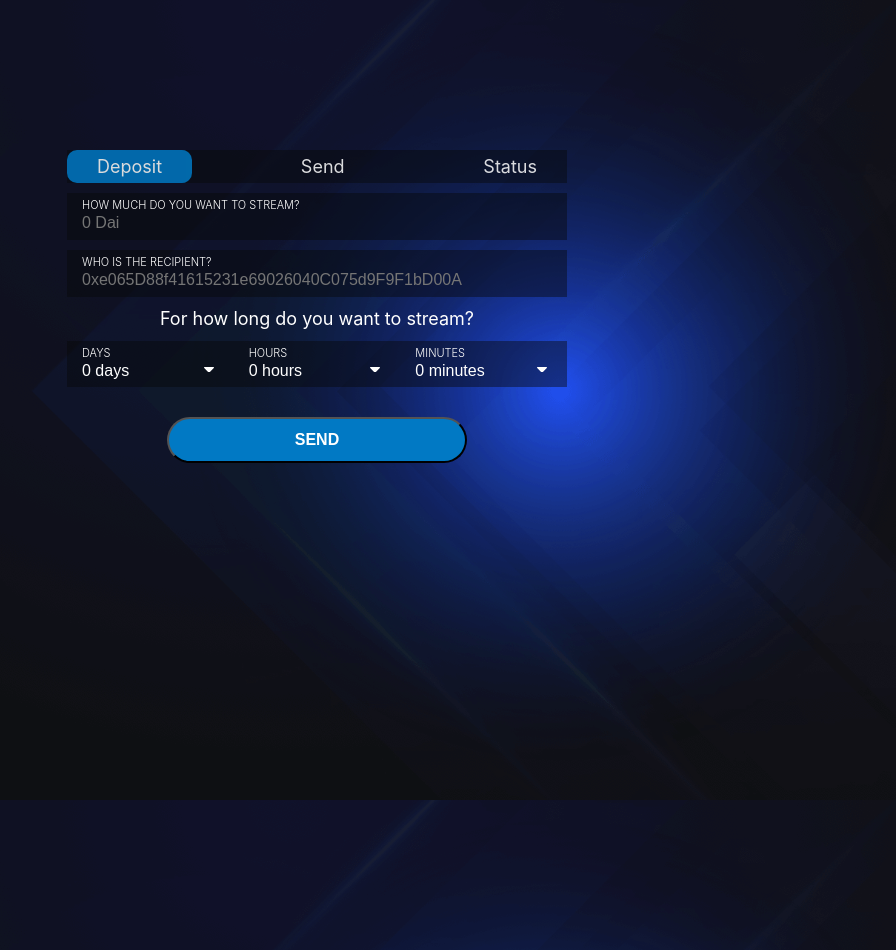
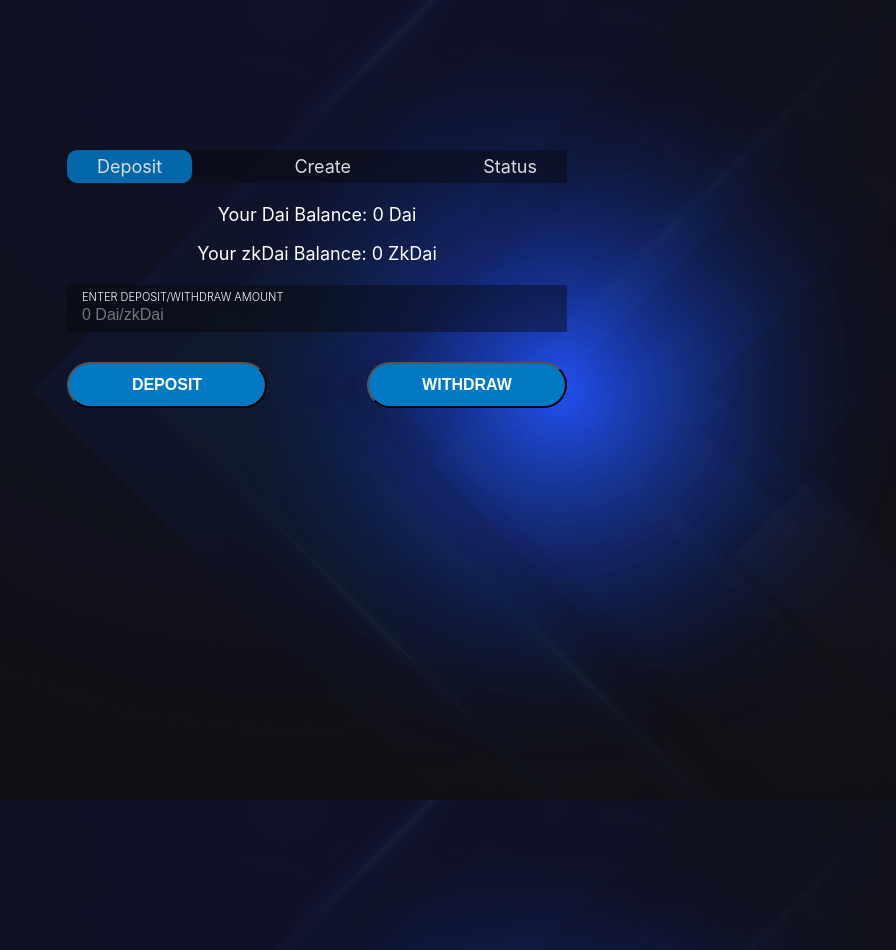
Before and after one commit to TomAFrench/NoteStream, a React (Create React App) app in the folder client/: page / in a window 1280 px wide. Shown: the whole page, without its empty margins (323-1219 px from the left). Built offline with nearby package versions, Linux system fonts and the light colour scheme.

Commit message:
deposit screen

```diff
--- a/client/src/App.js
+++ b/client/src/App.js
@@ -14,13 +14,16 @@ function App() {
   const [accounts, setAccounts] = useState(null);
   const [contract, setContract] = useState(null);
   const [network, setNetwork] = useState(undefined);
-  const [amount, setAmount] = useState(null);
+  const [streamAmount, setStreamAmount] = useState(null);
+  const [depositAmount, setDepositAmount] = useState(null);
   const [recipient, setRecipient] = useState(null);
   const [duration, setDuration] = useState(null);
   const [days, setDays] = useState(null);
   const [hours, setHours] = useState(null);
   const [minutes, setMinutes] = useState(null);
   const [route, setRoute] = useState("deposit");
+  const [daiBalance, setDaiBalance] = useState(0);
+  const [zkdaiBalance, setZkdaiBalance] = useState(0);
 
   useEffect(() => {
     const init = async () => {
@@ -61,7 +64,7 @@ function App() {
             justifyContent: "space-between",
             backgroundColor: "rgba(8, 8, 8, 0.44)",
             alignItems: "center",
-            marginBottom: 10
+            marginBottom: 20
           }}
         >
           <p
@@ -78,17 +81,17 @@ function App() {
             Deposit
           </p>
           <p
-            onClick={() => setRoute("send")}
+            onClick={() => setRoute("create")}
             style={{
               cursor: "pointer",
               margin: 0,
               padding: "5px 30px 5px 30px",
-              backgroundColor: route == "send" ? "#0179C4" : null,
+              backgroundColor: route == "create" ? "#0179C4" : null,
               borderRadius: 10,
               opacity: 0.85
             }}
           >
-            Send
+            Create
           </p>
           <p
             onClick={() => setRoute("status")}
@@ -104,12 +107,15 @@ function App() {
             Status
           </p>
         </div>
+
+        {route == "create" ? (
+          <>
             <div className="input-wrap">
               <label>How much do you want to stream?</label>
               <input
                 type="text"
-            onChange={val => setAmount(val.target.value)}
-            value={amount}
+                onChange={val => setStreamAmount(val.target.value)}
+                value={streamAmount}
                 placeholder="0 Dai"
               />
             </div>
@@ -122,7 +128,9 @@ function App() {
                 placeholder="0xe065D88f41615231e69026040C075d9F9F1bD00A"
               />
             </div>
-        <p style={{ marginBottom: 10 }}>For how long do you want to stream?</p>
+            <p style={{ marginBottom: 10 }}>
+              For how long do you want to stream?
+            </p>
             <div
               style={{
                 display: "flex",
@@ -132,7 +140,10 @@ function App() {
             >
               <div className="input-wrap select-wrap">
                 <label>Days</label>
-            <select value={days} onChange={val => setDays(val.target.value)}>
+                <select
+                  value={days}
+                  onChange={val => setDays(val.target.value)}
+                >
                   {daysOption.map(option => (
                     <option key={option.id} value={option.title}>
                       {option.title}
@@ -143,7 +154,10 @@ function App() {
 
               <div className="input-wrap select-wrap">
                 <label>Hours</label>
-            <select value={hours} onChange={val => setHours(val.target.value)}>
+                <select
+                  value={hours}
+                  onChange={val => setHours(val.target.value)}
+                >
                   {hoursOption.map(option => (
                     <option key={option.id} value={option.title}>
                       {option.title}
@@ -168,10 +182,61 @@ function App() {
 
             <div
               className="backbutton"
-          style={{ display: "flex", justifyContent: "center", marginTop: 20 }}
+              style={{
+                display: "flex",
+                justifyContent: "center",
+                marginTop: 20
+              }}
             >
-          <button onClick={() => window.close()}>Send</button>
+              <button onClick={() => window.close()}>Create stream</button>
             </div>
+          </>
+        ) : null}
+        {route == "deposit" ? (
+          <>
+            <p>
+              Your Dai Balance: {daiBalance} Dai
+            </p>
+            <p style={{ marginBottom: 20 }}>
+              Your zkDai Balance: {zkdaiBalance} ZkDai
+            </p>
+            <div className="input-wrap">
+              <label>Enter deposit/Withdraw amount</label>
+              <input
+                type="text"
+                onChange={val => setDepositAmount(val.target.value)}
+                value={depositAmount}
+                placeholder="0 Dai/zkDai"
+              />
+            </div>
+            <div style={{ display: "flex", justifyContent: "space-between" }}>
+              <div
+                className="backbutton"
+                style={{
+                  display: "flex",
+                  justifyContent: "center",
+                  marginTop: 20
+                }}
+              >
+                <button style={{ width: 200 }} onClick={() => window.close()}>
+                  Deposit
+                </button>
+              </div>
+              <div
+                className="backbutton"
+                style={{
+                  display: "flex",
+                  justifyContent: "center",
+                  marginTop: 20
+                }}
+              >
+                <button style={{ width: 200 }} onClick={() => window.close()}>
+                  Withdraw
+                </button>
+              </div>
+            </div>
+          </>
+        ) : null}
       </div>
     </div>
   );
--- a/client/src/styles.css
+++ b/client/src/styles.css
@@ -104,7 +104,6 @@ input[type="submit"] {
   font-size: 16px;
   font-weight: 700;
   color: #fff;
-  min-width: 300px;
   margin-bottom: 20px;
   text-transform: uppercase;
 }
```
Lines whose indentation alone changed are shown as unchanged.
